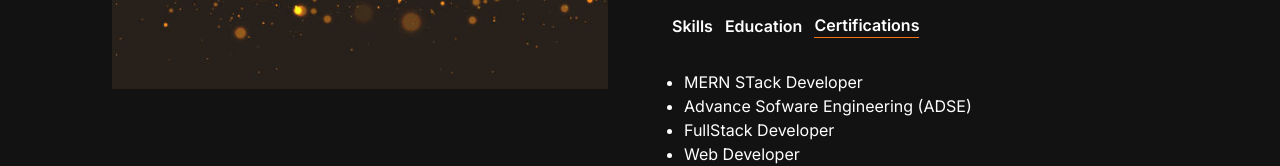
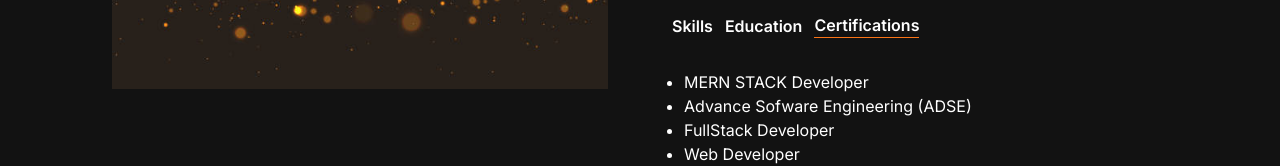
Before and after one commit to Benson-xix/Uzoefuna-Benson, a Next.js app: page /about in a window 1280 px wide. Both pictures are taken after a click on the button "Certifications". Shown: the part 511-677 px from the top of the page. Built offline with nearby package versions, Linux system fonts and the light colour scheme.

Commit message:
Update AboutSection.tsx

```diff
--- a/app/component/AboutSection.tsx
+++ b/app/component/AboutSection.tsx
@@ -42,7 +42,7 @@ const TAB_DATA = [
         id: "certifications",
         content: (
             <ul className="list-disc pl-3">
-            <li>MERN STack Developer</li>
+            <li>MERN STACK Developer</li>
             <li>Advance Sofware Engineering (ADSE)</li>
             <li>FullStack Developer</li>
             <li>Web Developer</li>
```
